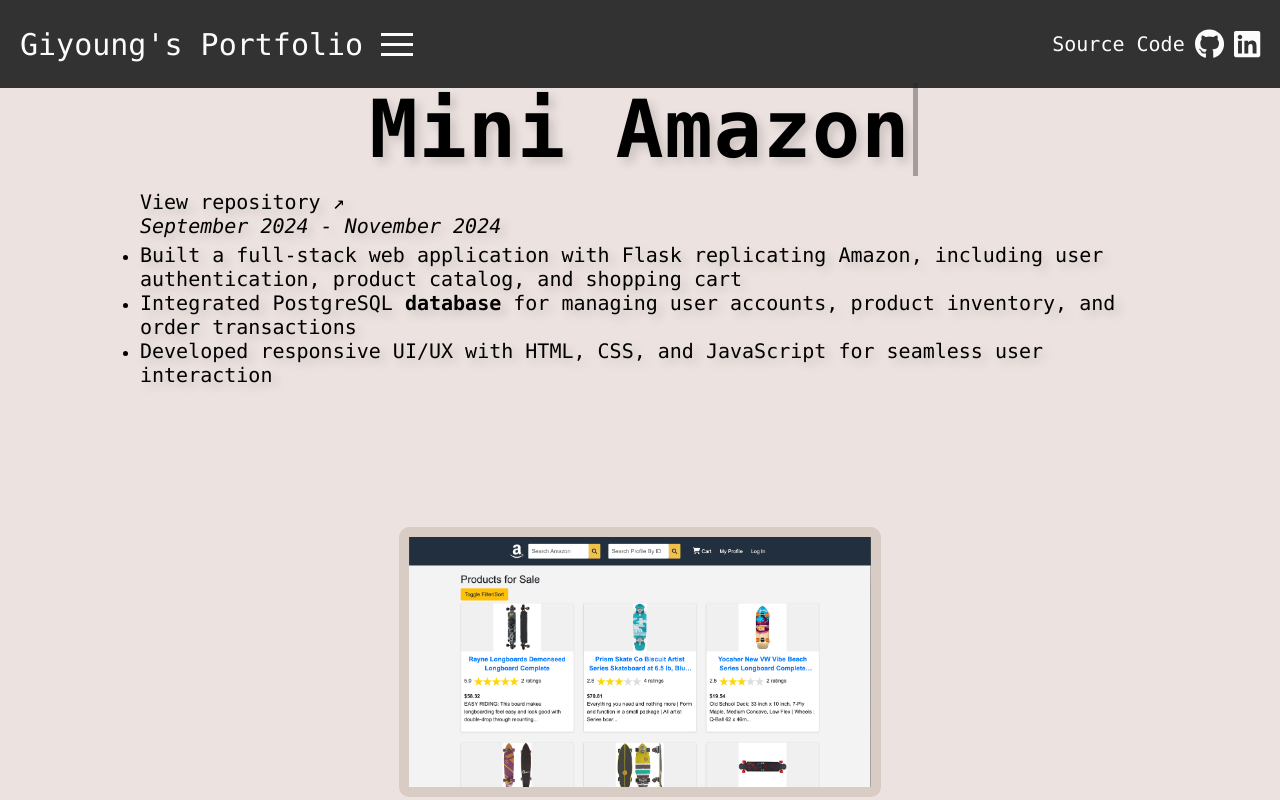
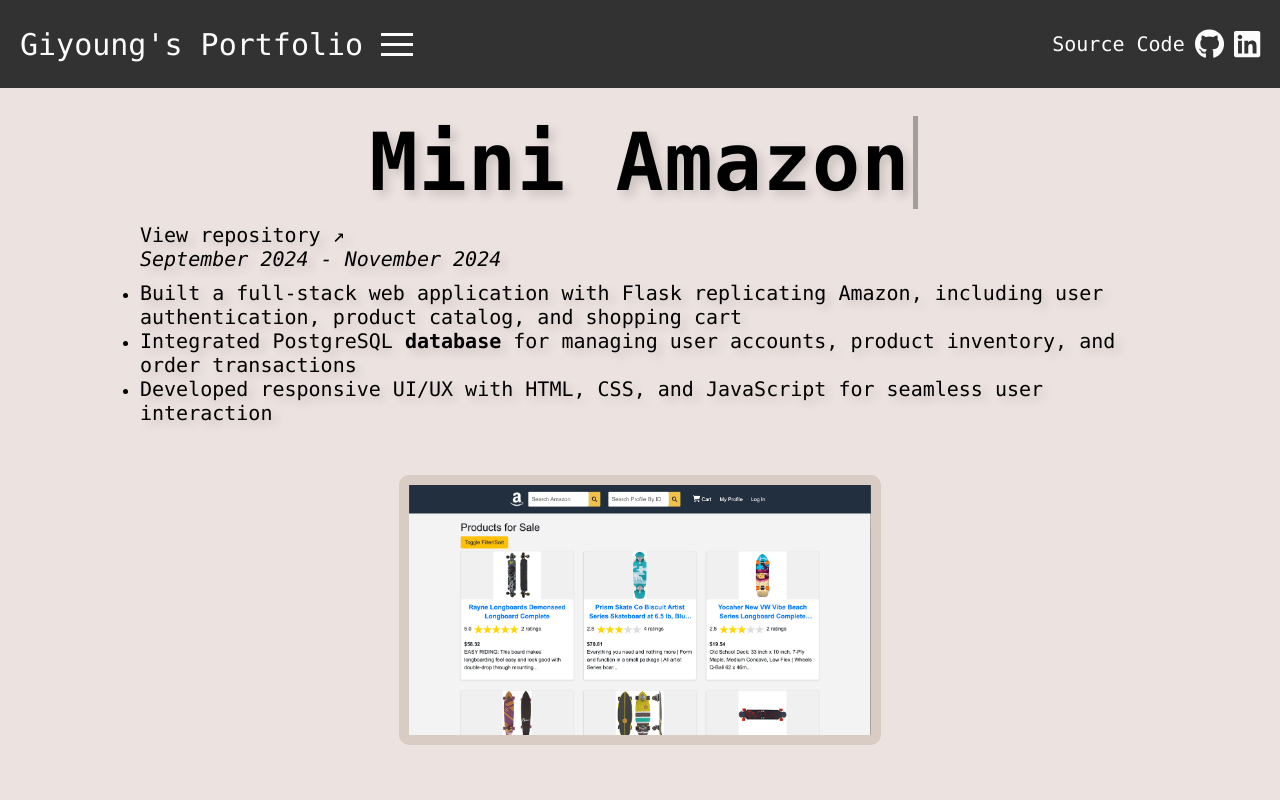
Before and after one commit to giykim/portfolio, a React (Create React App) app in the folder portfolio/: page /portfolio/projects in a window 1280 px wide. Shown: the top 800 px of the page. Built offline with nearby package versions, Linux system fonts and the light colour scheme.

Commit message:
Added 404 redirect

```diff
--- /dev/null
+++ b/portfolio/public/404.html
@@ -0,0 +1,5 @@
+<script>
+    var pathname = window.location.pathname;
+    var redirectUrl = '/portfolio' + pathname;
+    window.location.replace(redirectUrl);
+</script>
--- a/portfolio/src/styles/base.css
+++ b/portfolio/src/styles/base.css
@@ -10,6 +10,7 @@ body {
 body a {
     text-decoration: none;
     color: inherit;
+    display: inline;
 }
 
 code {
@@ -54,7 +55,7 @@ code.p {
 }
 
 .section {
-    height: 100vh;
+    height: 110vh;
     width: 100%;
     display: flex;
     justify-content: center;
@@ -67,8 +68,6 @@ code.p {
 .section code.h1 {
     letter-spacing: 1px;
     font-weight: bold;
-    margin-top: 100px;
-    margin-bottom: 10px;
     text-align: center;
     animation: typewriter 2s steps(13) 1 normal forwards,
               blink 1s steps(13) infinite normal;
@@ -82,6 +81,7 @@ code.p {
     align-self: flex-start;
     display: flex;
     flex-direction: column;
+    margin-top: 10px;
 }
 
 .listheader code.p {
@@ -114,7 +114,7 @@ ul {
     list-style-position: outside;
     padding-left: 0;
     text-align: left;
-    margin-top: 5px;
+    margin-top: 10px;
     margin-bottom: 50px;
 }
 
@@ -135,7 +135,7 @@ ul {
     height: 250px;
     justify-content: center;
     align-items: center;
-    margin-top: 100px;
+    margin-top: 10px;
     margin-bottom: 30px;
 }
 
```
Also changed, not shown: portfolio/src/pages/Projects.js (+9 -0 lines).
